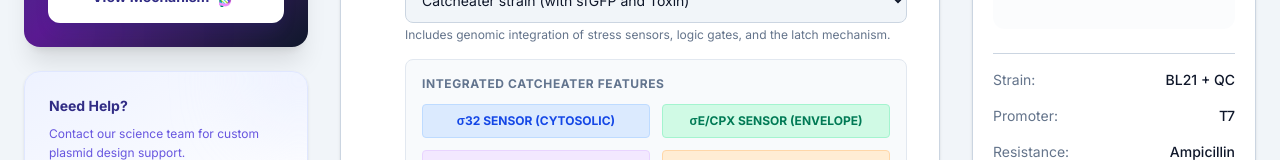
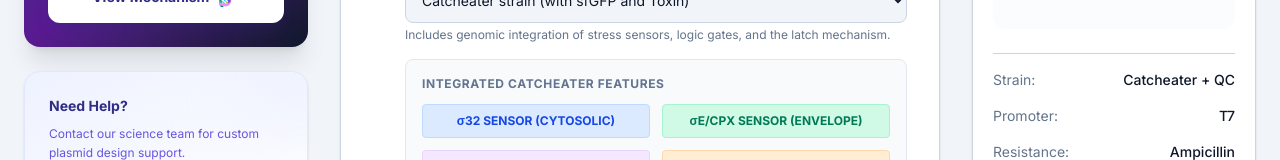
Before and after one commit to QuercusCode/Catcheaterweb, a Next.js app: page / in a window 1280 px wide. Shown: the part 348-508 px from the top of the page. Built offline with nearby package versions, Linux system fonts and the light colour scheme.

Commit message:
feat(ui): rename BL21 strain labels to Catcheater

```diff
--- a/src/components/sections/OrderForm.tsx
+++ b/src/components/sections/OrderForm.tsx
@@ -81,7 +81,7 @@ export default function OrderForm() {
     const isContactAdded = touched.contact; // Simplified trigger for demo
 
     // Mappings for Summary
-    const strainLabel = formData.strain === 'bl21de3-catcheater' ? 'BL21 + QC' : 'BL21 Basic';
+    const strainLabel = formData.strain === 'bl21de3-catcheater' ? 'Catcheater + QC' : 'Catcheater Basic';
     const promoterLabel = {
         't7': 'T7',
         'lac': 'lac',
```
